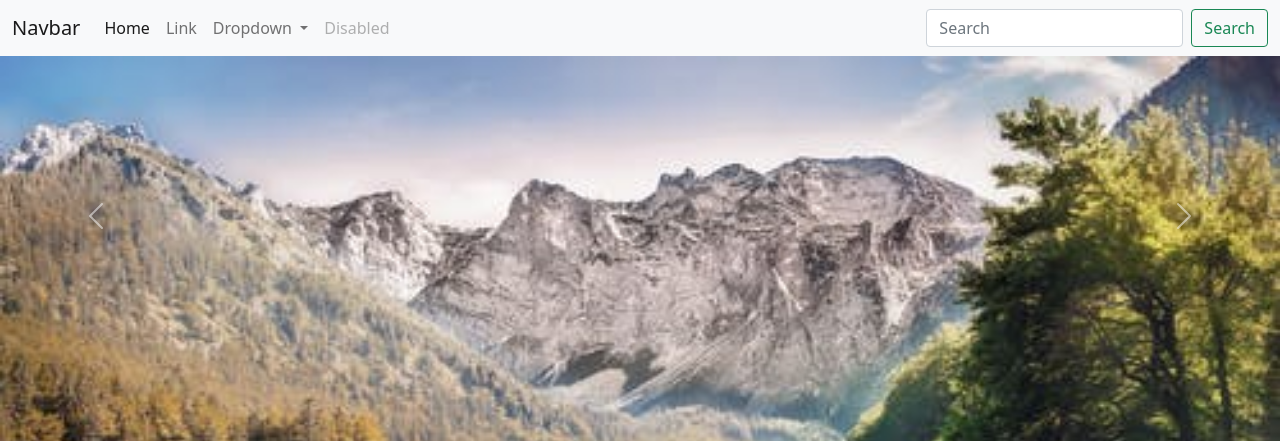
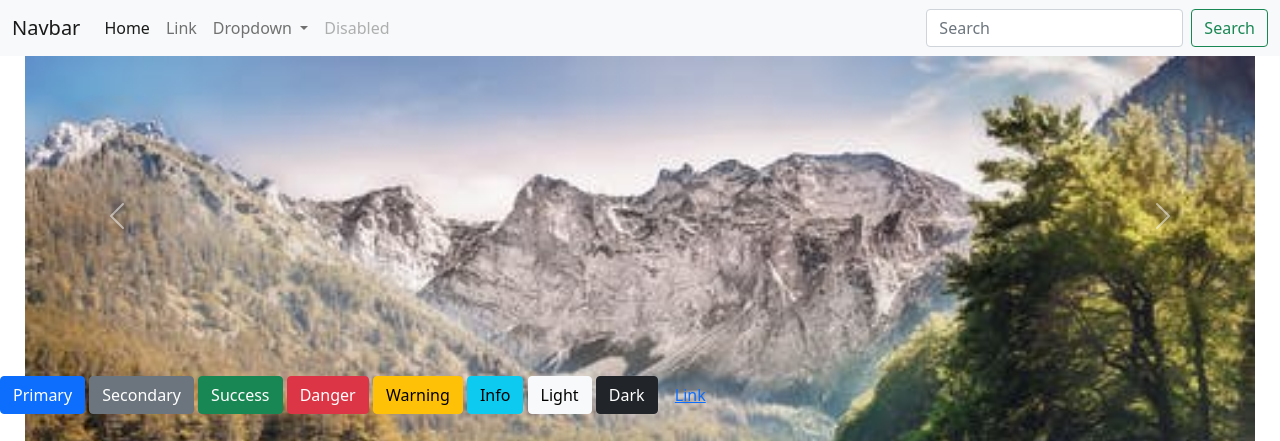
Before and after one commit to OU5AMA/Amazon, a website: page index.html in a window 1280 px wide. Shown: the top 441 px of the page. Drawn offline with Linux system fonts and the light colour scheme.

Commit message:
commit to be squshed later on

```diff
--- a/scss/custom.scss
+++ b/scss/custom.scss
@@ -14,6 +14,8 @@
 }
 .carousel{
     height: 40vh;
+    margin: 0px 25px;
+    z-index: -1;
     img{
         background: linear-gradient(top, carousel_opacity);
     }
```
Also changed, not shown: public/styles.css, 1 other file.
